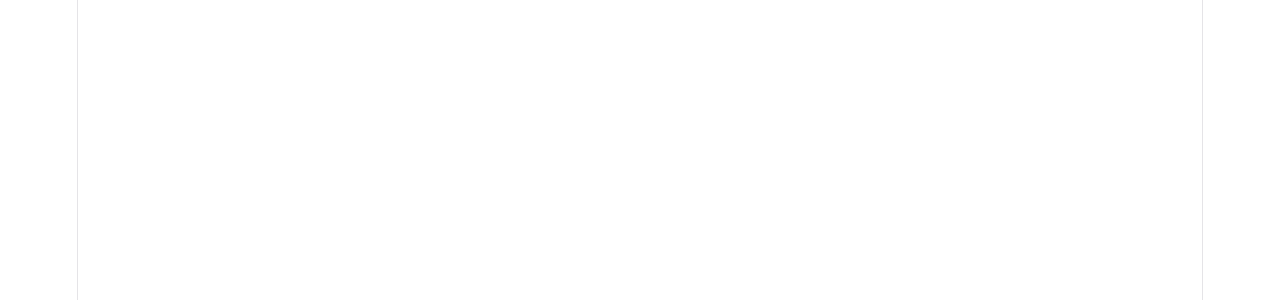
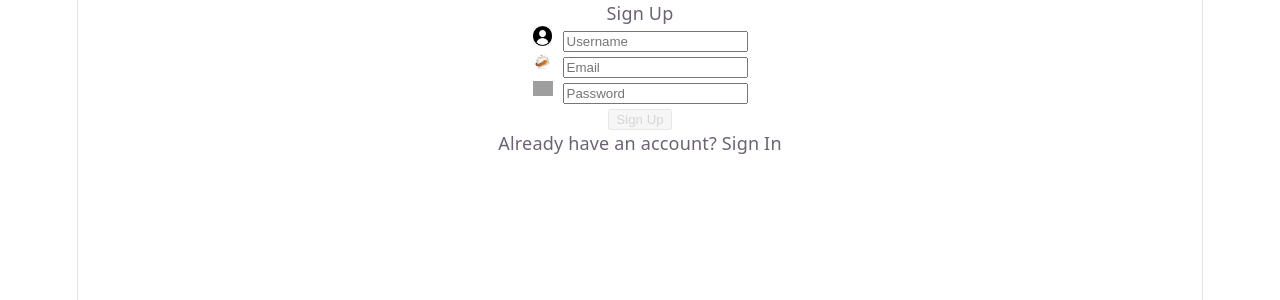
Before and after one commit to hamdiheb/GuessWhoProject, a React (Vite) app in the folder GuessWho/: page / in a window 1280 px wide. Shown: the top 300 px of the page. Built offline with nearby package versions, Linux system fonts and the light colour scheme; grey boxes are pictures that could not be loaded.

Commit message:
Update main entry and project configuration

```diff
--- a/GuessWho/package.json
+++ b/GuessWho/package.json
@@ -11,7 +11,8 @@
   },
   "dependencies": {
     "react": "^19.2.7",
-    "react-dom": "^19.2.7"
+    "react-dom": "^19.2.7",
+    "react-router-dom": "^7.18.0"
   },
   "devDependencies": {
     "@eslint/js": "^10.0.1",
--- a/GuessWho/src/main.jsx
+++ b/GuessWho/src/main.jsx
@@ -1,4 +1,13 @@
+import { StrictMode } from 'react';
 import { createRoot } from 'react-dom/client'
 import './index.css'
+import SignUp from '../frontend/signup/SignUp.jsx'
+import { BrowserRouter } from 'react-router-dom';
 
-createRoot(document.getElementById('root')).render()
+createRoot(document.getElementById('root')).render(
+     <StrictMode>
+      <BrowserRouter>
+      <SignUp />
+      </BrowserRouter>
+  </StrictMode>
+);
```
Also changed, not shown: 2 other files (tests, documents, lock files or other folders).
